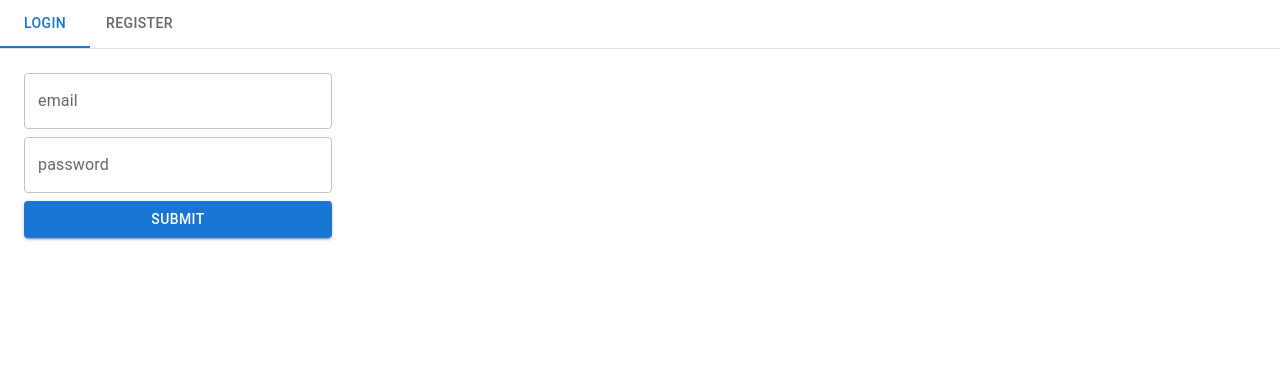
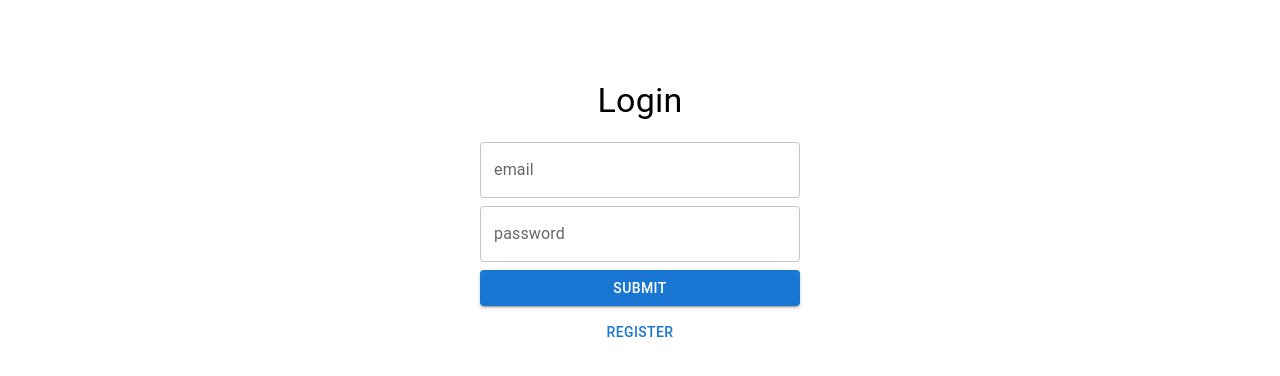
Before and after one commit to Pooriadevx/snappbox-assignment, a React (Create React App) app: page / in a window 1280 px wide. Shown: the top 376 px of the page. Built offline with nearby package versions, Linux system fonts and the light colour scheme.

Commit message:
ref: Used page routing instead of tabs for login and register with refactored code

```diff
--- a/src/App.tsx
+++ b/src/App.tsx
@@ -1,14 +1,16 @@
 import { Routes, Route } from "react-router-dom";
 import CodeInput from "./components/codeInput/codeInput";
 import Grid from "@mui/material/Grid";
-import Home from "./pages/home";
+import Login from "./components/login/login";
+import Register from "./components/register/register";
 
 export default function App() {
   return (
     <Grid container justifyContent={"center"} alignItems={"center"}>
       <Routes>
         <Route path="/verify" element={<CodeInput />} />
-        <Route path="/" element={<Home />}></Route>
+        <Route path="/register" element={<Register />} />
+      <Route path="/" element={<Login />} />
       </Routes>
     </Grid>
   );
--- a/src/components/login/login.tsx
+++ b/src/components/login/login.tsx
@@ -1,5 +1,5 @@
 import React, { useState } from "react";
-import { Button, Grid, TextField } from "@mui/material";
+import { Button, Grid, TextField, Typography } from "@mui/material";
 import { LoginInputsType } from "../../types/loginAndRegister";
 import { handleFields, handleLogin } from "../../utils/loginAndRegister";
 import { useCustomSnackbar } from "../../hooks/useCustomSnackbar";
@@ -20,8 +20,12 @@ const Login: React.FC = () => {
         direction={"column"}
         xs={3}
         gap={1}
+        paddingY={10}
         onChange={(e) => handleFields(e, setData)}
       >
+        <Typography variant="h4" gutterBottom>
+          Login
+        </Typography>
         {Object.keys(data).map((item) => (
           <TextField
             key={item}
@@ -38,6 +42,9 @@ const Login: React.FC = () => {
         >
           Submit
         </Button>
+        <Button href="/register" variant="text">
+          Register
+        </Button>
       </Grid>
       {CustomSnackbar}
     </>
--- a/src/components/register/register.tsx
+++ b/src/components/register/register.tsx
@@ -1,5 +1,5 @@
 import React, { useState } from "react";
-import { Button, Grid, TextField } from "@mui/material";
+import { Button, Grid, TextField, Typography } from "@mui/material";
 import { useCustomSnackbar } from "../../hooks/useCustomSnackbar";
 import { RegisterInputsType } from "../../types/loginAndRegister";
 import { handleFields, handleRegister } from "../../utils/loginAndRegister";
@@ -22,9 +22,13 @@ const Register: React.FC = () => {
         alignItems={"center"}
         gap={1}
         xs={3}
+        paddingY={10}
         direction={"column"}
         onChange={(e) => handleFields(e, setData)}
       >
+        <Typography variant="h4" gutterBottom>
+          Register
+        </Typography>
         {Object.keys(data).map((item) => (
           <TextField
             key={item}
@@ -41,7 +45,11 @@ const Register: React.FC = () => {
         >
           Submit
         </Button>
+        <Button href="/login" variant="text">
+          Login
+        </Button>
       </Grid>
+
       {CustomSnackbar}
     </>
   );
--- a/src/pages/home.tsx
+++ /dev/null
@@ -1,61 +0,0 @@
-import * as React from "react";
-import Tabs from "@mui/material/Tabs";
-import Tab from "@mui/material/Tab";
-import Box from "@mui/material/Box";
-import Login from "../components/login/login";
-import Register from "../components/register/register";
-import { TabPanelPropsType } from "../types/home";
-
-function CustomTabPanel(props: TabPanelPropsType) {
-  const { children, value, index, ...other } = props;
-
-  return (
-    <div
-      role="tabpanel"
-      hidden={value !== index}
-      id={`simple-tabpanel-${index}`}
-      aria-labelledby={`simple-tab-${index}`}
-      {...other}
-    >
-      {value === index && <Box sx={{ p: 3 }}>{children}</Box>}
-    </div>
-  );
-}
-
-function a11yProps(index: number) {
-  return {
-    id: `simple-tab-${index}`,
-    "aria-controls": `simple-tabpanel-${index}`,
-  };
-}
-
-const Home: React.FC = () => {
-  const [value, setValue] = React.useState(0);
-
-  const handleChange = (event: React.SyntheticEvent, newValue: number) => {
-    setValue(newValue);
-  };
-
-  return (
-    <Box sx={{ width: "100%" }}>
-      <Box sx={{ borderBottom: 1, borderColor: "divider" }}>
-        <Tabs
-          value={value}
-          onChange={handleChange}
-          aria-label="basic tabs example"
-        >
-          <Tab label="Login" {...a11yProps(0)} />
-          <Tab label="Register" {...a11yProps(1)} />
-        </Tabs>
-      </Box>
-      <CustomTabPanel value={value} index={0}>
-        <Login />
-      </CustomTabPanel>
-      <CustomTabPanel value={value} index={1}>
-        <Register />
-      </CustomTabPanel>
-    </Box>
-  );
-};
-
-export default Home;
--- a/src/types/home.ts
+++ /dev/null
@@ -1,6 +0,0 @@
-import { PropsWithChildren } from "react";
-
-export type TabPanelPropsType = PropsWithChildren<{
-  index: number;
-  value: number;
-}>;
--- a/src/utils/codeInput.ts
+++ b/src/utils/codeInput.ts
@@ -19,12 +19,14 @@ export const handleVerifyCode: handleVerifyCodeType = (
       .then((res) => {
         if (res.data) {
           openSnackbar("Please Login");
-          window.location.replace("/");
+          setTimeout(() => window.location.replace("/"), 4000);
         } else {
           openSnackbar("wrong code");
         }
       })
-      .catch((err) => openSnackbar(err.message));
+      .catch((err) => openSnackbar(err.response.data.message));
+  } else {
+    openSnackbar("Profile doesn't exist!");
   }
 };
 
@@ -39,5 +41,7 @@ export const handleResendCode: handleResendCodeType = (openSnackbar) => {
       .catch((err) => {
         openSnackbar(err.response.data.message);
       });
+  } else {
+    openSnackbar("Profile doesn't exist!");
   }
 };
--- a/src/utils/loginAndRegister.ts
+++ b/src/utils/loginAndRegister.ts
@@ -21,7 +21,7 @@ export const handleLogin: handleLoginType = (data, openSnackbar) => {
       openSnackbar("welcome to panel");
     })
     .catch((err) => {
-      openSnackbar(err.message);
+      openSnackbar(err.response.data.message);
     });
 };
 
@@ -34,6 +34,6 @@ export const handleRegister: handleRegisterType = (data, openSnackbar) => {
       setTimeout(() => window.location.replace("/verify"), 4000);
     })
     .catch((err) => {
-      openSnackbar(err.message);
+      openSnackbar(err.response.data.message);
     });
 };
```
